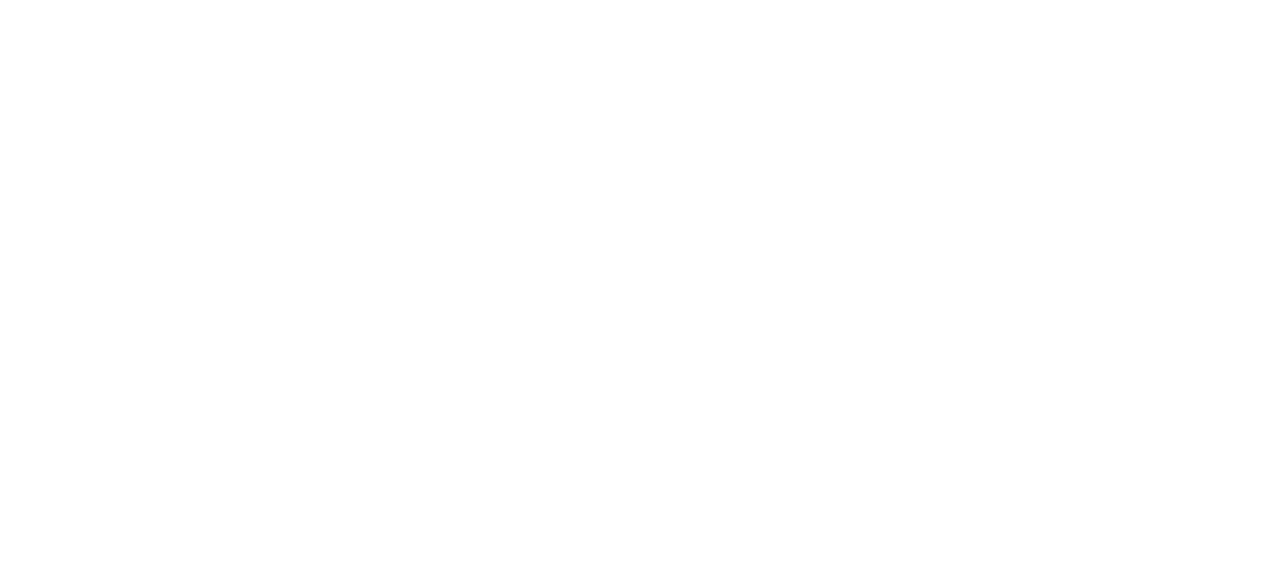
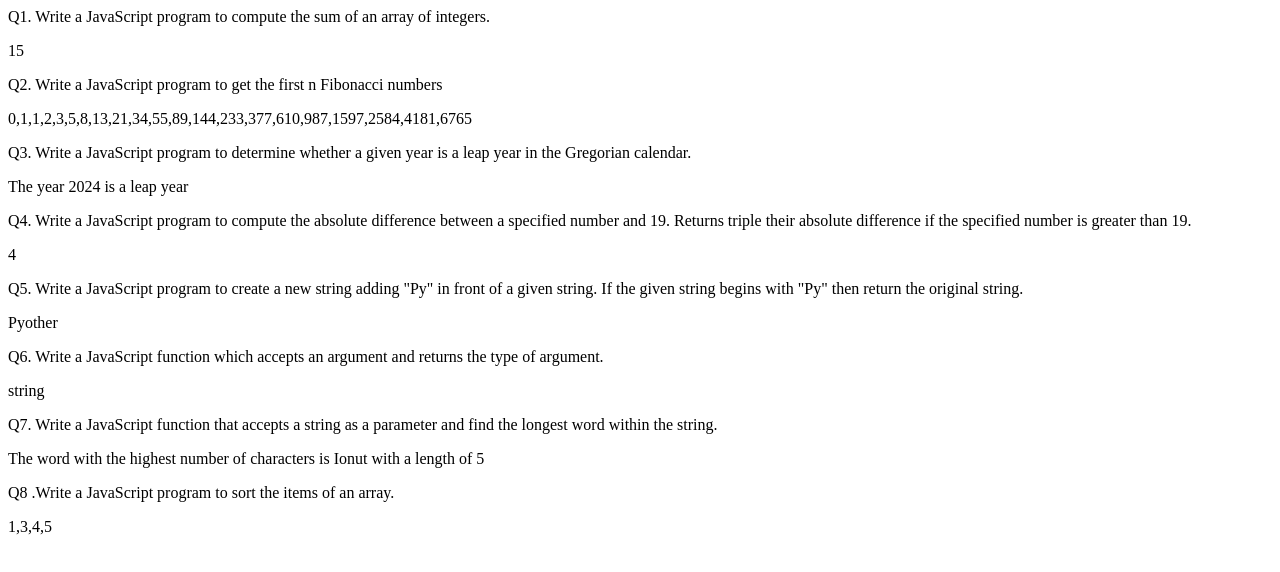
Before and after one commit to IonutOvidiuVesa/javaAssesment, a plain HTML site: page index.html in a window 1280 px wide. Drawn offline with Linux system fonts and the light colour scheme.

Commit message:
modified the output from console to innerHTML

```diff
--- a/index.html
+++ b/index.html
@@ -2,4 +2,20 @@
     <head>
         <script defer src="./index.js"></script>
     </head>
+    <p>Q1. Write a JavaScript program to compute the sum of an array of integers.</p>
+    <p id = "q1"></p>
+    <p>Q2. Write a JavaScript program to get the first n Fibonacci numbers</p>
+    <p id = "q2"></p>
+    <p>Q3. Write a JavaScript program to determine whether a given year is a leap year in the Gregorian calendar.</p>
+    <p id = "q3"></p>
+    <p>Q4. Write a JavaScript program to compute the absolute difference between a specified number and 19. Returns triple their absolute difference if the specified number is greater than 19.</p>
+    <p id = "q4"></p>
+    <p>Q5. Write a JavaScript program to create a new string adding "Py" in front of a given string. If the given string begins with "Py" then return the original string.</p>
+    <p id = "q5"></p>
+    <p>Q6. Write a JavaScript function which accepts an argument and returns the type of argument.</p>
+    <p id = "q6"></p>
+    <p>Q7. Write a JavaScript function that accepts a string as a parameter and find the longest word within the string.</p>
+    <p id = "q7"></p>
+    <p>Q8 .Write a JavaScript program to sort the items of an array.</p>
+    <p id = "q8"></p>
 </html>
--- a/index.js
+++ b/index.js
@@ -5,7 +5,7 @@ arraySum = (numbers) => {
 for(let i = 0; i < numbers.length; i++){
     totalSum += numbers[i];
 }
-console.log(totalSum);
+return totalSum;
 }
 
 //Q2. Write a JavaScript program to get the first n Fibonacci numbers
@@ -13,25 +13,27 @@ fibonacciSequence = (number) => {
     let n1 = 0;
     let n2 = 1;
     let nextTerm = 0;
+    let fibonacciSequence = [n1, n2];
     console.log(`The fibonacci sequence of ${number} is:`)
-    for(let i = 1; i <= number; i++){
-        console.log(n1);
+    for(let i = 1; i < number; i++){
         nextTerm = n1+n2;
         n1 = n2;
         n2 = nextTerm;
+        fibonacciSequence.push(n2);
     }
+    return fibonacciSequence;
 }
 
 //Q3. Write a JavaScript program to determine whether a given year is a leap year in the Gregorian calendar.
 checkIfLeapYear = (year) => {
     if(year % 4 === 0 && year >= 1000){
-        console.log(`The year ${year} is a leap year`);
+        return `The year ${year} is a leap year`;
     }else if(year % 4 !== 0 && year >= 1000){
-        console.log(`The year ${year} is not a leap year`);
+       return `The year ${year} is not a leap year`;
     }else if(year % 400 === 0 && year < 1000){
-        console.log(`The year ${year} a leap year`);
+        return `The year ${year} a leap year`;
     }else if(year % 400 !== 0 && year < 1000){
-        console.log(`The year ${year} is not a leap year`);
+        return `The year ${year} is not a leap year`;
     }
 }
 
@@ -39,9 +41,9 @@ checkIfLeapYear = (year) => {
 absoluteDifferenceBetween = (number) => {
     let value = Math.abs(number - 19);
     if(value > 19){
-        console.log(value * 3);
+        return value * 3;
     }else{
-        console.log(value);
+        return value;
     }
 }
 
@@ -72,7 +74,7 @@ longestWord = (str) => {
         }
 
     }
-    console.log(`The word with the highest number of characters is ${words[position]} with a length of ${maxlength}`);
+    return `The word with the highest number of characters is ${words[position]} with a length of ${maxlength}`;
 }
 
 //Q8. Write a JavaScript program to sort the items of an array.
@@ -84,11 +86,11 @@ sortArray = (array) =>{
 
 // class members as exercise;
 const javaExercise = new JavaAssignment;
-javaExercise.arraySum([4, 5, 6]);
-javaExercise.fibonacciSequence(5);
-javaExercise.checkIfLeapYear(2024);
-javaExercise.absoluteDifferenceBetween(15);
-console.log(javaExercise.pyGenerator('other'));
-console.log(javaExercise.variableType('number'));
-javaExercise.longestWord('My name is Ionut');
-console.log(javaExercise.sortArray([5, 1, 4, 3]));
+document.getElementById("q1").innerHTML = javaExercise.arraySum([4, 5, 6]);
+document.getElementById("q2").innerHTML = javaExercise.fibonacciSequence(20);
+document.getElementById("q3").innerHTML = javaExercise.checkIfLeapYear(2024);
+document.getElementById("q4").innerHTML = javaExercise.absoluteDifferenceBetween(15);
+document.getElementById("q5").innerHTML = javaExercise.pyGenerator('other');
+document.getElementById("q6").innerHTML = javaExercise.variableType('number');
+document.getElementById("q7").innerHTML = javaExercise.longestWord('My name is Ionut');
+document.getElementById("q8").innerHTML = javaExercise.sortArray([5, 1, 4, 3]);
```
